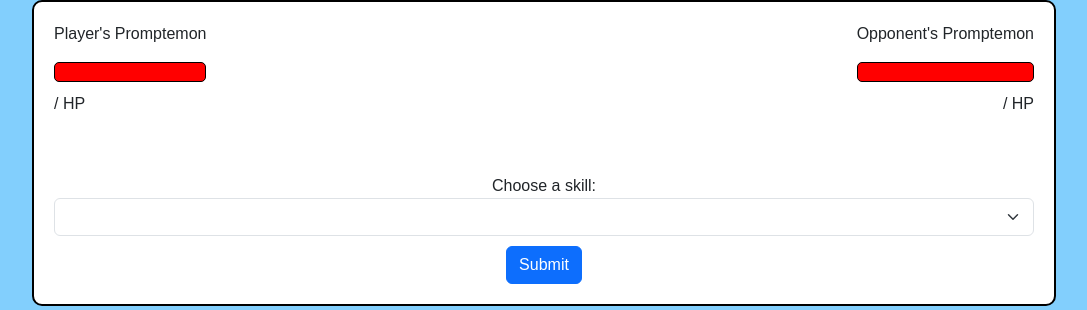
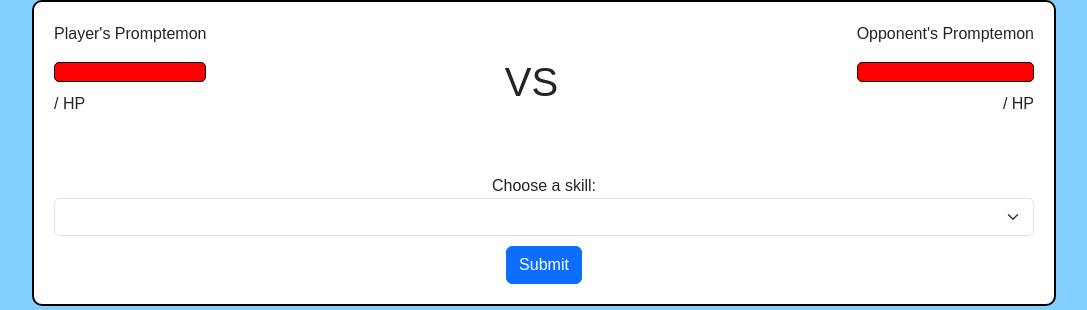
Before and after one commit to valentingorce/promptemon, a Flask app: template templates/battle.html in a window 1280 px wide. Shown: the top 310 px of the page, without its empty margins (96-1183 px from the left). Run offline with Flask 3, Linux system fonts and the light colour scheme; the template is opened without the code that fills it, so the values that code supplies are empty.

Commit message:
added VS in battle

```diff
--- a/templates/battle.html
+++ b/templates/battle.html
@@ -69,6 +69,9 @@
                 <p id="health-text">{{ally.remaining_hp}}/{{ally.max_hp}} HP</p>
                 <img src="{{ally.img_path}}" style="width:128px; height:auto">
             </div>
+            <div style="text-align:center;">
+                <h1>VS</h1>
+            </div>
             <div id="opponent-promptemon">
                 <p>Opponent's Promptemon</p>
                 <div id="health-bar" style="width: {{foe.remaining_hp/foe.max_hp*100}}%;"></div>
```
